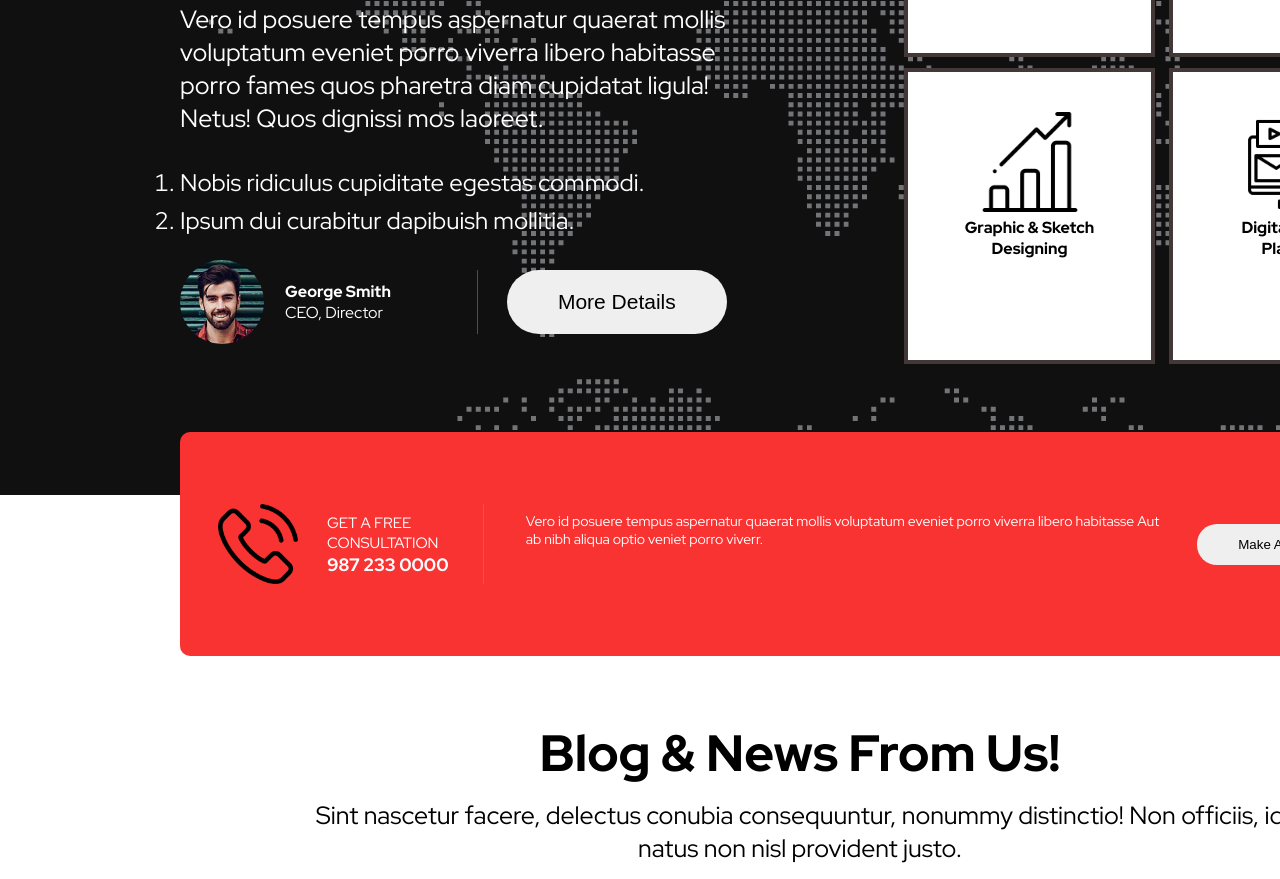
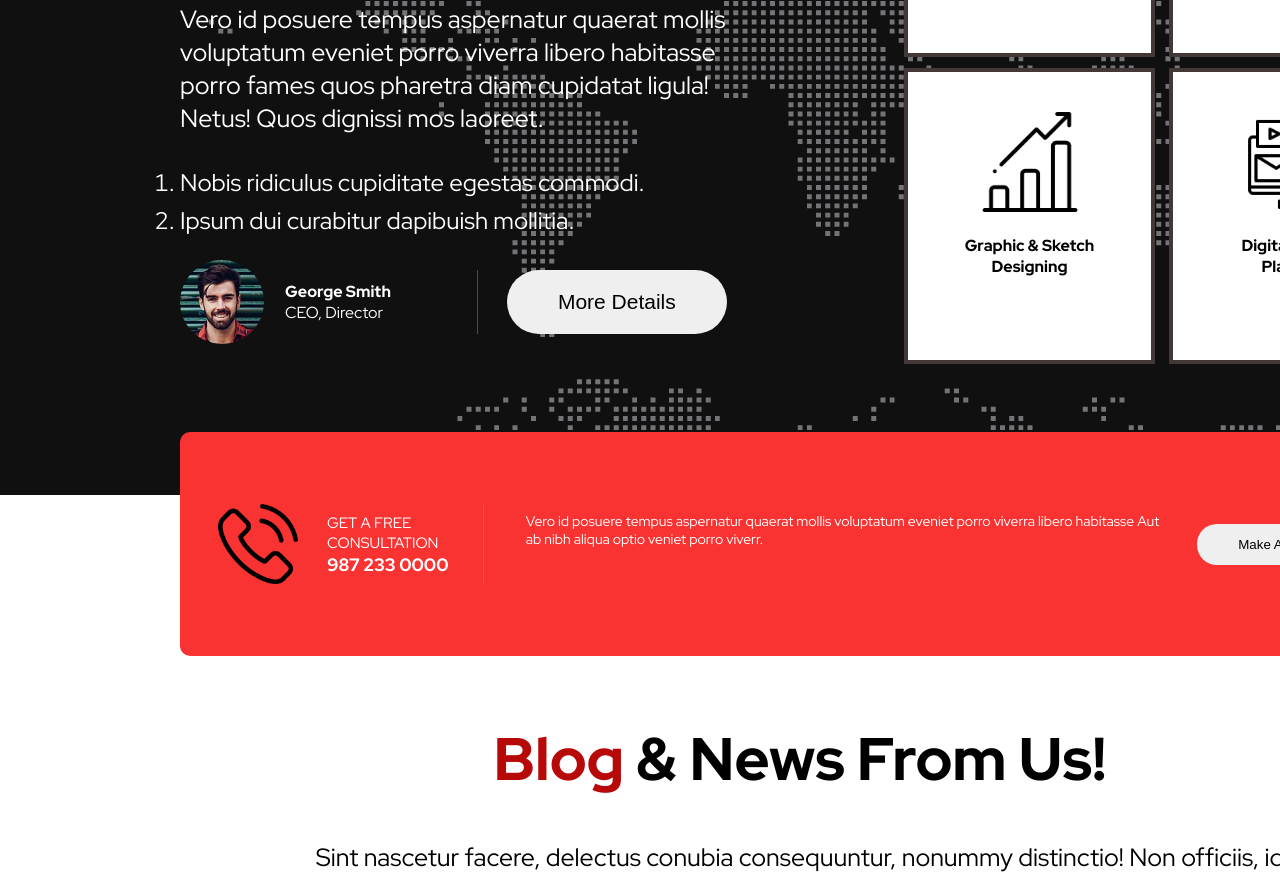
Before and after one commit to webashraf/digital-agency-project, a plain HTML site: page index.html in a window 1280 px wide. Shown: the part 1253-2132 px from the top of the page. Drawn offline with Linux system fonts and the light colour scheme.

Commit message:
add updeted codes

```diff
--- a/index.html
+++ b/index.html
@@ -133,7 +133,9 @@
 
       <section class="blog-section">
         <div class="blog-container">
-          <h2 class="blog-title">Blog & News From Us!</h2>
+          <h2 class="blog-title">
+            <span class="digital">Blog</span> & News From Us!
+          </h2>
           <p class="my-pera">
             Sint nascetur facere, delectus conubia consequuntur, nonummy
             distinctio! Non officiis, id natus non nisl provident justo.
--- a/style.css
+++ b/style.css
@@ -147,6 +147,9 @@ header nav {
   width: 100px;
   text-align: center;
 }
+.service-card h4 {
+  margin-top: 18px;
+}
 .service {
   display: flex;
   align-items: center;
@@ -217,8 +220,11 @@ header nav {
   text-align: center;
 }
 .blog-title {
-  font-size: 51px;
+  font-size: 60px;
   margin-bottom: 12px;
+}
+.blog-container .my-pera {
+  margin: 43px 0 112px 0;
 }
 .my-pera {
   padding: 0 295px;
@@ -243,12 +249,13 @@ header nav {
 .blog-cart-title {
   margin: 12px 0;
 }
+
 /*  */
 /*  */
 
 /* Footer style */
 footer {
-  padding: 191px 0;
+  padding: 90px 0;
   background-image: linear-gradient(to bottom, black, #111010b8),
     url(./asset/image/footer-bg.png);
   margin-top: 140px;
@@ -281,6 +288,7 @@ footer {
 .footer-p {
   color: #ffff;
   margin-bottom: 9px;
+  margin: 20px 0 18px 0;
 }
 .footer-logo-content a {
   color: #fff;
```
